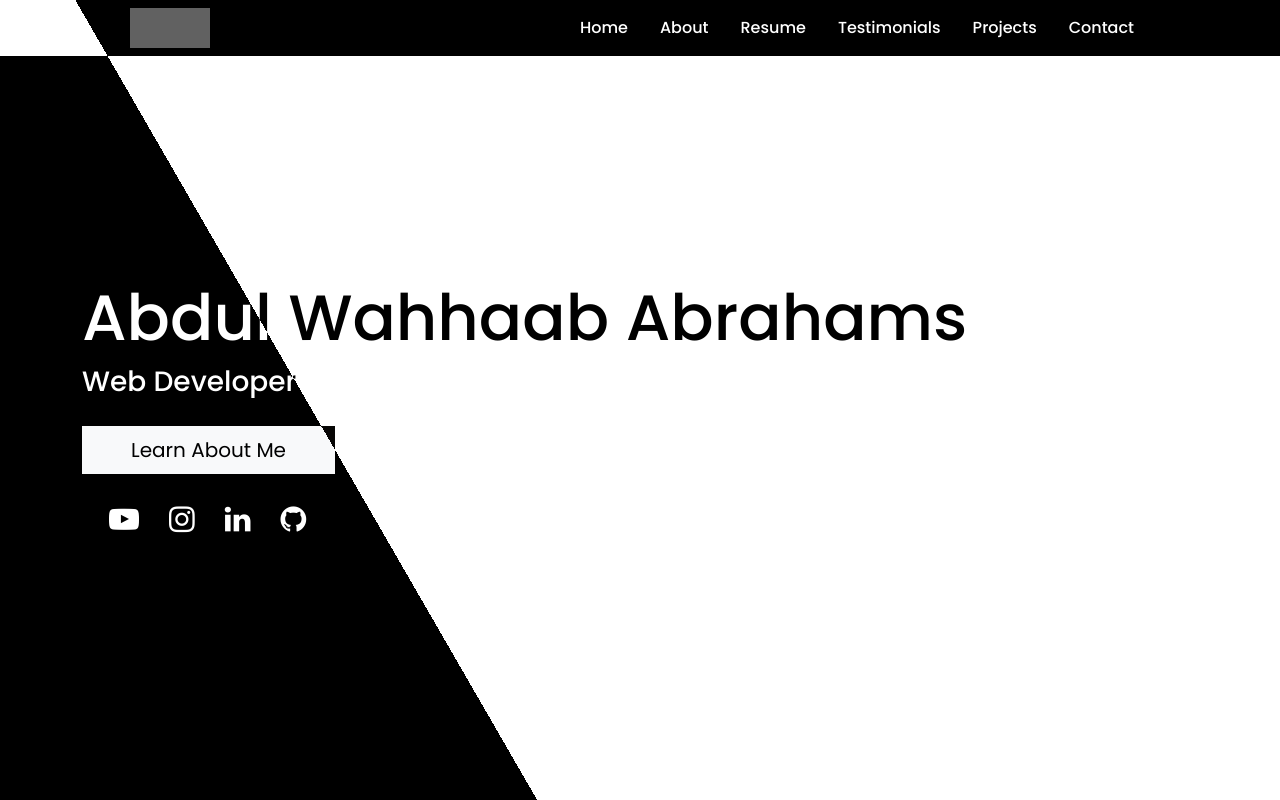
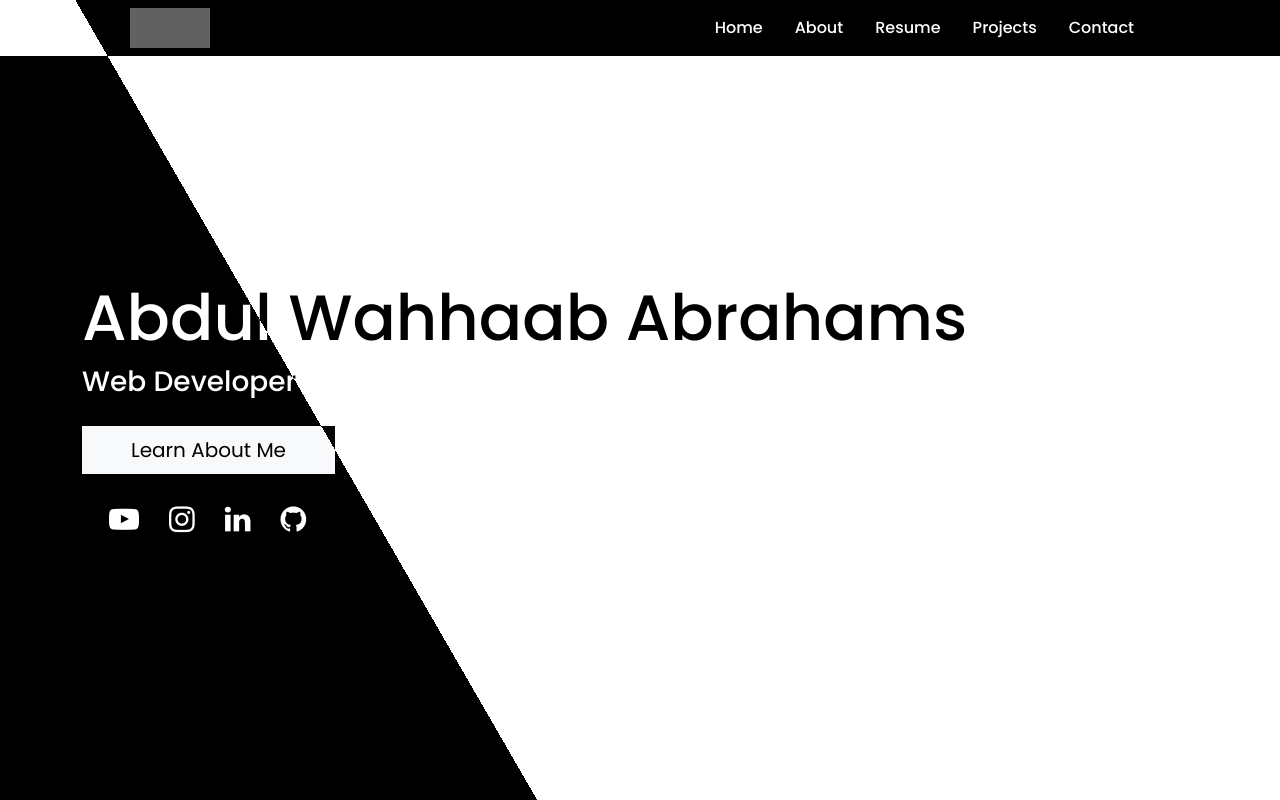
Before and after one commit to AbdulAbrahams/AbdulWahhaab, a Vue app: page / in a window 1280 px wide. Shown: the top 800 px of the page. Built offline with nearby package versions, Linux system fonts and the light colour scheme; grey boxes are pictures that could not be loaded.

Commit message:
Update Navbar.vue

```diff
--- a/src/components/Navbar.vue
+++ b/src/components/Navbar.vue
@@ -9,7 +9,6 @@
         <li class="nav-item"><a href="#" class="nav-link">Home</a></li>
         <li class="nav-item"><a href="#about" class="nav-link">About</a></li>
         <li class="nav-item"><a href="#resume" class="nav-link">Resume</a></li>
-        <li class="nav-item"><a href="#testimonials" class="nav-link">Testimonials</a></li>
         <li class="nav-item"><a href="#projects" class="nav-link">Projects</a></li>
         <li class="nav-item"><a href="#contact" class="nav-link">Contact</a></li>
       </ul>
@@ -37,9 +36,6 @@
           </li>
           <li class="nav-item">
             <a class="nav-link my-2" href="#resume">Resume</a>
-          </li>
-          <li class="nav-item">
-            <a class="nav-link my-2" href="#testimonials">Testimonials</a>
           </li>
           <li class="nav-item">
             <a class="nav-link my-2" href="#projects">Projects</a>
```
